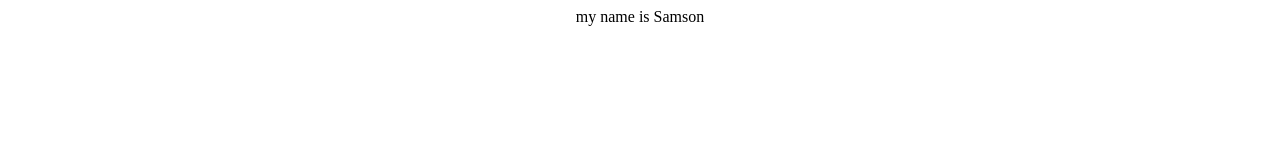
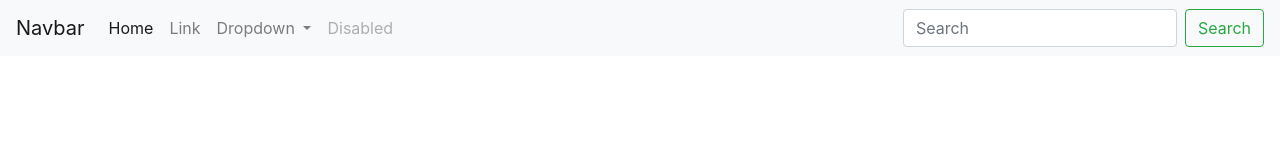
Before and after one commit to Omorinoye2/Bootstrap-Portfolio, a plain HTML site: page Index.html in a window 1280 px wide. Drawn offline with nearby package versions, Linux system fonts and the light colour scheme.

Commit message:
added first bootstrap

```diff
--- a/Index.html
+++ b/Index.html
@@ -5,13 +5,51 @@
   <meta charset="UTF-8" />
   <meta name="viewport" content="width=device-width, initial-scale=1.0" />
   <meta http-equiv="X-UA-Compatible" content="ie=edge" />
+  <link rel="stylesheet" href="https://cdn.jsdelivr.net/npm/bootstrap@4.3.1/dist/css/bootstrap.min.css" integrity="sha384-ggOyR0iXCbMQv3Xipma34MD+dH/1fQ784/j6cY/iJTQUOhcWr7x9JvoRxT2MZw1T" crossorigin="anonymous">
   <link rel="stylesheet" type="text/css" href="./css/style.css"/>
+
 
 </head>
 
 <body>
-  <article class="name">my name is Samson
-  </article>
+
+  <nav class="navbar navbar-expand-lg navbar-light bg-light">
+    <a class="navbar-brand" href="#">Navbar</a>
+    <button class="navbar-toggler" type="button" data-toggle="collapse" data-target="#navbarSupportedContent" aria-controls="navbarSupportedContent" aria-expanded="false" aria-label="Toggle navigation">
+      <span class="navbar-toggler-icon"></span>
+    </button>
+
+    <div class="collapse navbar-collapse" id="navbarSupportedContent">
+      <ul class="navbar-nav mr-auto">
+        <li class="nav-item active">
+          <a class="nav-link" href="#">Home <span class="sr-only">(current)</span></a>
+        </li>
+        <li class="nav-item">
+          <a class="nav-link" href="#">Link</a>
+        </li>
+        <li class="nav-item dropdown">
+          <a class="nav-link dropdown-toggle" href="#" id="navbarDropdown" role="button" data-toggle="dropdown" aria-haspopup="true" aria-expanded="false">
+            Dropdown
+          </a>
+          <div class="dropdown-menu" aria-labelledby="navbarDropdown">
+            <a class="dropdown-item" href="#">Action</a>
+            <a class="dropdown-item" href="#">Another action</a>
+            <div class="dropdown-divider"></div>
+            <a class="dropdown-item" href="#">Something else here</a>
+          </div>
+        </li>
+        <li class="nav-item">
+          <a class="nav-link disabled" href="#" tabindex="-1" aria-disabled="true">Disabled</a>
+        </li>
+      </ul>
+      <form class="form-inline my-2 my-lg-0">
+        <input class="form-control mr-sm-2" type="search" placeholder="Search" aria-label="Search">
+        <button class="btn btn-outline-success my-2 my-sm-0" type="submit">Search</button>
+      </form>
+    </div>
+  </nav>
+
+
 
 </body>
 
```
